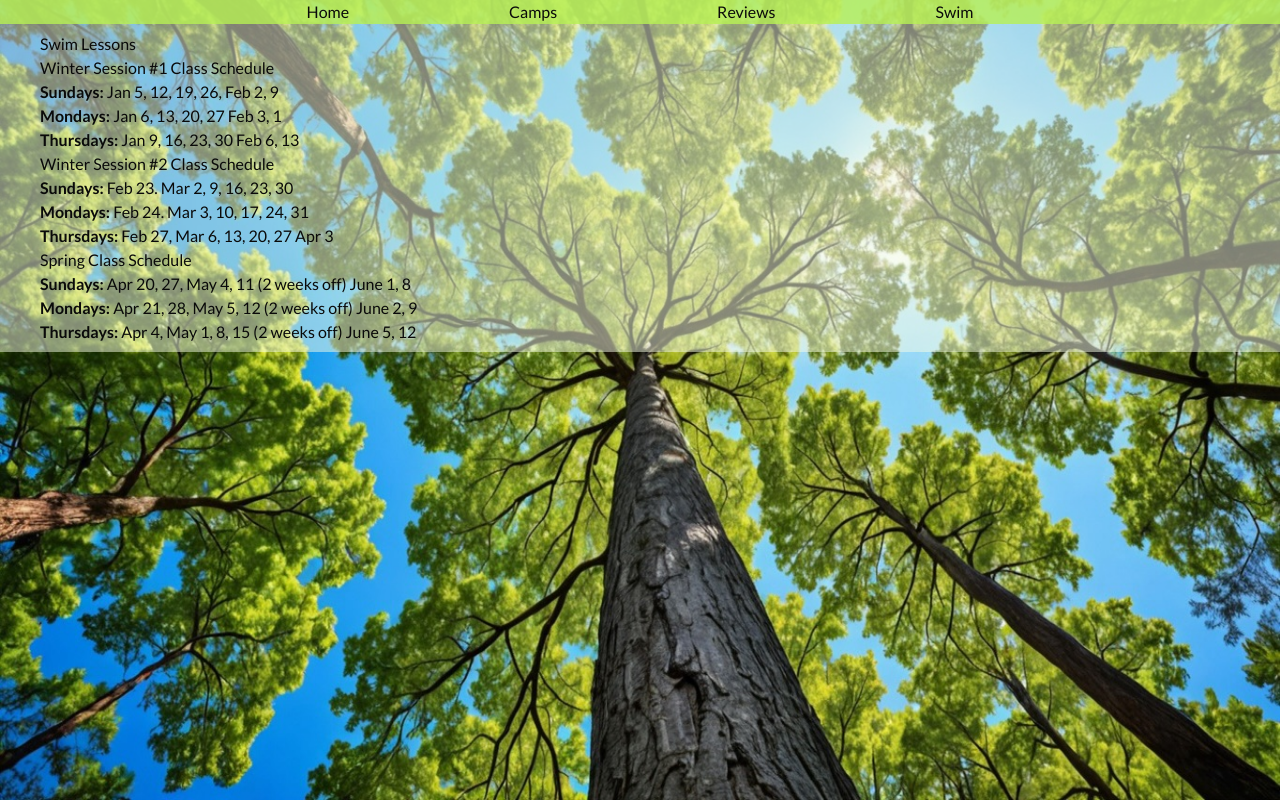
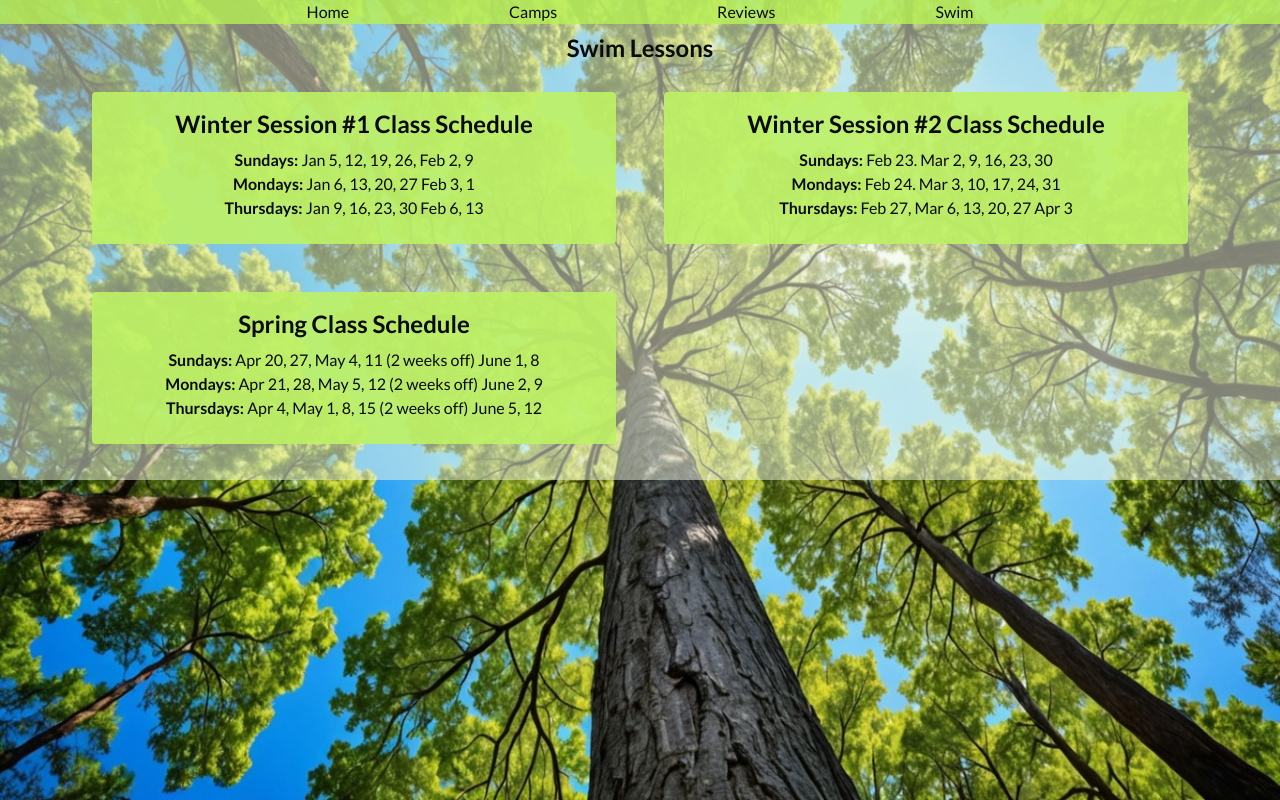
Before and after one commit to NoahNim/chloescanopy, a Next.js app: page /swimlessons in a window 1280 px wide. Built offline with nearby package versions, Linux system fonts and the light colour scheme.

Commit message:
style swim sessions

```diff
--- a/app/components/swim-components/SwimSessions.tsx
+++ b/app/components/swim-components/SwimSessions.tsx
@@ -7,9 +7,9 @@ interface SwimSessionsProps {
 
 export default function SwimSessions({ title, sundays, mondays, thursdays }: SwimSessionsProps) {
     return (
-        <div>
-            <h1>{title}</h1>
-            <ul>
+        <div className="bg-lime-300/90 border-solid rounded p-4 flex flex-col m-3">
+            <h2 className="text-center font-bold text-2xl"><b>{title}</b></h2>
+            <ul className="list-none p-2 text-center">
                 <li><b>Sundays:</b> {sundays}</li>
                 <li><b>Mondays:</b> {mondays}</li>
                 <li><b>Thursdays:</b> {thursdays}</li>
--- a/app/swimlessons/page.tsx
+++ b/app/swimlessons/page.tsx
@@ -14,10 +14,12 @@ export default function SwimLessons() {
 
     return (
         <div className="border-solid rounded mx-auto max-w-7xl px-4 sm:px-6 lg:px-8">
-            <h1>Swim Lessons</h1>
-            <SwimSessions title={sessions[0].title} sundays={sessions[0].sundays} mondays={sessions[0].mondays} thursdays={sessions[0].thursdays} />
-            <SwimSessions title={sessions[1].title} sundays={sessions[1].sundays} mondays={sessions[1].mondays} thursdays={sessions[1].thursdays} />
-            <SwimSessions title={sessions[2].title} sundays={sessions[2].sundays} mondays={sessions[2].mondays} thursdays={sessions[2].thursdays} />
+            <h1 className="text-center font-bold text-2xl"><b>Swim Lessons</b></h1>
+            <div className="grid grid-cols-1 md:grid-cols-2 gap-6 border-solid p-4 max-w-6xl mx-auto">
+                <SwimSessions title={sessions[0].title} sundays={sessions[0].sundays} mondays={sessions[0].mondays} thursdays={sessions[0].thursdays} />
+                <SwimSessions title={sessions[1].title} sundays={sessions[1].sundays} mondays={sessions[1].mondays} thursdays={sessions[1].thursdays} />
+                <SwimSessions title={sessions[2].title} sundays={sessions[2].sundays} mondays={sessions[2].mondays} thursdays={sessions[2].thursdays} />
+            </div>
         </div>
     )
 }
```
